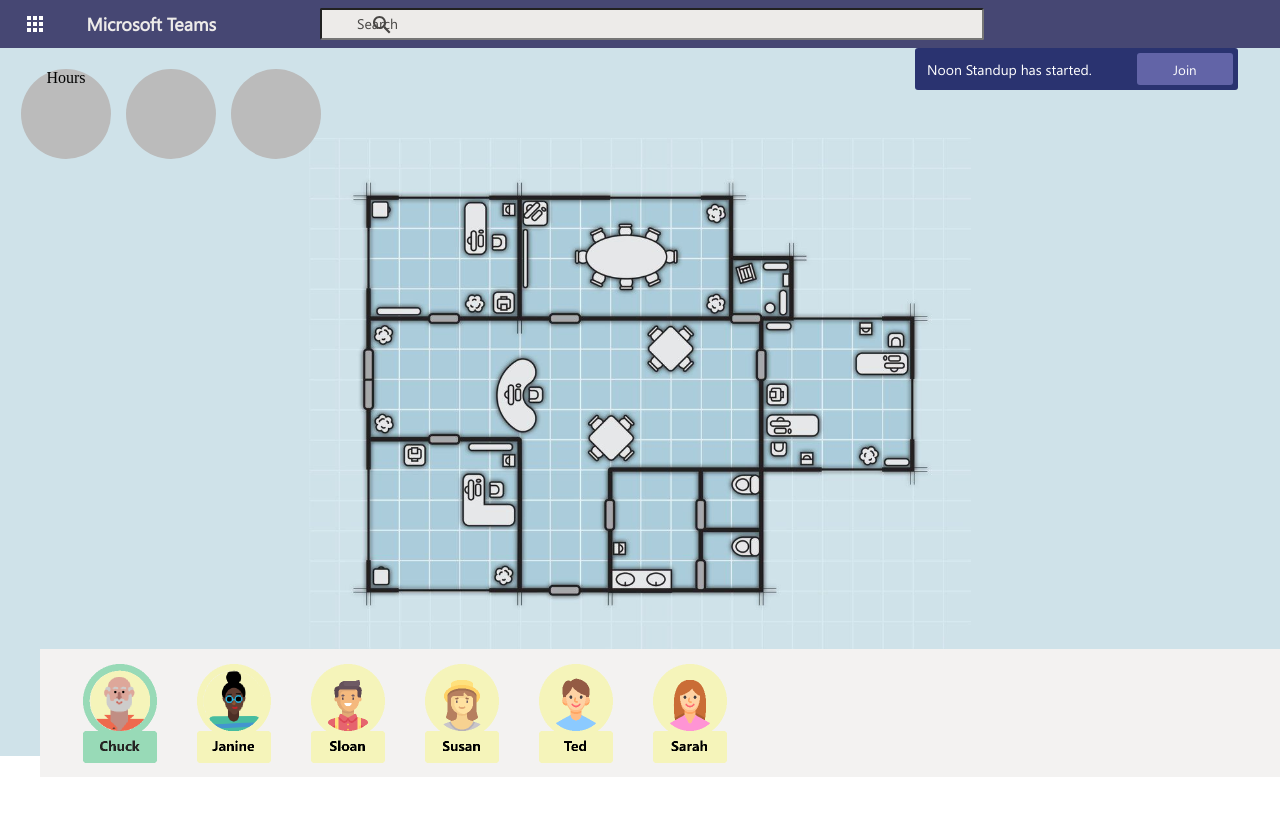
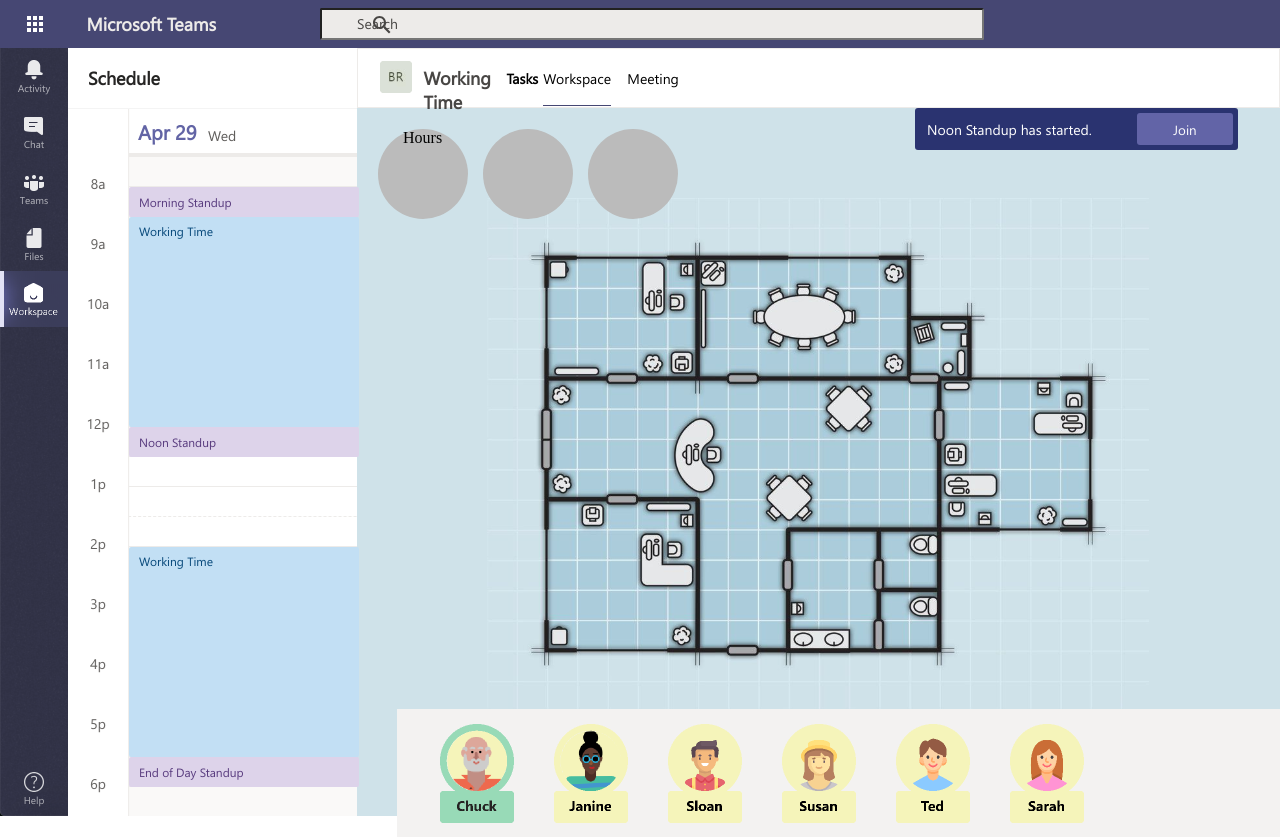
Before and after one commit to 0bermensch/Microsoft-Hackathon, a React (Create React App) app in the folder client/: page /workspace in a window 1280 px wide. Before the commit the page ends 800 px from the top, so only its background shows below. Built offline with nearby package versions, Linux system fonts and the light colour scheme.

Commit message:
only need timer in avatar

```diff
--- a/client/package.json
+++ b/client/package.json
@@ -7,6 +7,7 @@
     "@testing-library/react": "^9.5.0",
     "@testing-library/user-event": "^7.2.1",
     "axios": "^0.19.2",
+    "moment": "^2.24.0",
     "react": "^16.13.1",
     "react-datepicker": "^2.14.1",
     "react-day-picker": "^7.4.8",
--- a/client/src/components/Avatars.js
+++ b/client/src/components/Avatars.js
@@ -1,5 +1,8 @@
-import React from "react";
+import React, { Component } from "react";
+import { NavLink } from "react-router-dom";
+
 import Draggable from "react-draggable";
+
 import Avatar1 from "../assets/images/Avatar (Chuck).png";
 import Avatar2 from "../assets/images/Avatar (Janine).png";
 import Avatar3 from "../assets/images/Avatar (Slogan).png";
@@ -7,10 +10,111 @@
 import Avatar5 from "../assets/images/Group 19.png";
 import Avatar6 from "../assets/images/Group 20.png";
 import Floorplan from "../assets/images/Office Picture.svg";
-import { NavLink } from "react-router-dom";
-function App() {
+import nav from "../assets/images/left-navbar.png";
+import Icon from "../assets/icons/br.png";
+
+export default class Avatars extends Component {
+  state = {
+    date: "",
+    day: "",
+  };
+
+  componentDidMount() {
+    const today = new Date();
+    let monthIdx = today.getMonth();
+    let month_arr = [
+      "Jan",
+      "Feb",
+      "Mar",
+      "Apr",
+      "May",
+      "Jun",
+      "Jul",
+      "Aug",
+      "Sep",
+      "Oct",
+      "Nov",
+      "Dec",
+    ];
+    let month = month_arr[monthIdx];
+    const num = today.getDate();
+    let dayIdx = today.getDay();
+    let day_arr = ["Sun", "Mon", "Tue", "Wed", "Thu", "Fri", "Sat"];
+    let day = day_arr[dayIdx];
+    this.setState({
+      date: `${month} ${num}`,
+      day: day,
+    });
+  }
+  render() {
+    if (!this.state) {
+      return <h2>loading...</h2>;
+    } else {
       return (
+        <main className="main">
+          <aside className="main_left">
+            <img className="main_left-nav" src={nav} alt="navbar" />
+          </aside>
+          <aside className="main_middle">
+            <h2 className="main_middle-schedule">Schedule</h2>
+            <div className="main_middle-container">
+              <div className="left">
+                <div className="left_hour"> </div>
+              </div>
+              <div className="right">
+                <div className="right_cal">
+                  <h3 className="right_cal-date">{this.state.date}</h3>
+                  <h5 className="right_cal-day">{this.state.day}</h5>
+                </div>
+                {/* <Calendar
+     time={this.state.time}
+     schedule={this.state.schedule}
+   /> */}
+                <div className="right_purple morning">
+                  <h3 className="right_purple-innertext">Morning Standup</h3>
+                </div>
+                <div className="right_blue morning">
+                  <h3 className="right_blue-innertext">Working Time</h3>
+                  <h3 className="right_blue-inntertext">
+                    {this.state.calendarItem}
+                  </h3>
+                </div>
+                <div className="right_purple afternoon">
+                  <h3 className="right_purple-innertext">Noon Standup</h3>
+                </div>
+                <div className="right_blue afternoon">
+                  <h3 className="right_blue-innertext">Working Time</h3>
+                </div>
+                <div className="right_purple end">
+                  <h3 className="right_purple-innertext">End of Day Standup</h3>
+                </div>
+              </div>
+            </div>
+          </aside>
+
+          <aside className="main_right">
             <>
+              <div className="taskpage__headers">
+                <div className="taskpage__icon">
+                  <img src={Icon} alt="initials" />
+                </div>
+                <div className="taskpage__main">Working Time</div>
+                <div className="taskpage__secondary">
+                  <NavLink to="/" activeClassName="active-link1" exact>
+                    Tasks
+                  </NavLink>
+                </div>
+                <div className="taskpage__secondary2">
+                  <NavLink to="/workspace" activeClassName="active-link2">
+                    Workspace
+                  </NavLink>
+                </div>
+                <div className="taskpage__secondary3">
+                  <NavLink to="/meeting" activeClassName="active-link3">
+                    Meeting
+                  </NavLink>
+                </div>
+              </div>
               <div className="workspace">
                 <div className="avatar__topbar">
                   <div className="dot__container">
@@ -75,7 +179,9 @@
                 </div>
               </div>
             </>
+          </aside>
+        </main>
       );
     }
-
-export default App;
+  }
+}
```
Also changed, not shown: 1 other file (tests, documents, lock files or other folders). Lines whose indentation alone changed are shown as unchanged.
